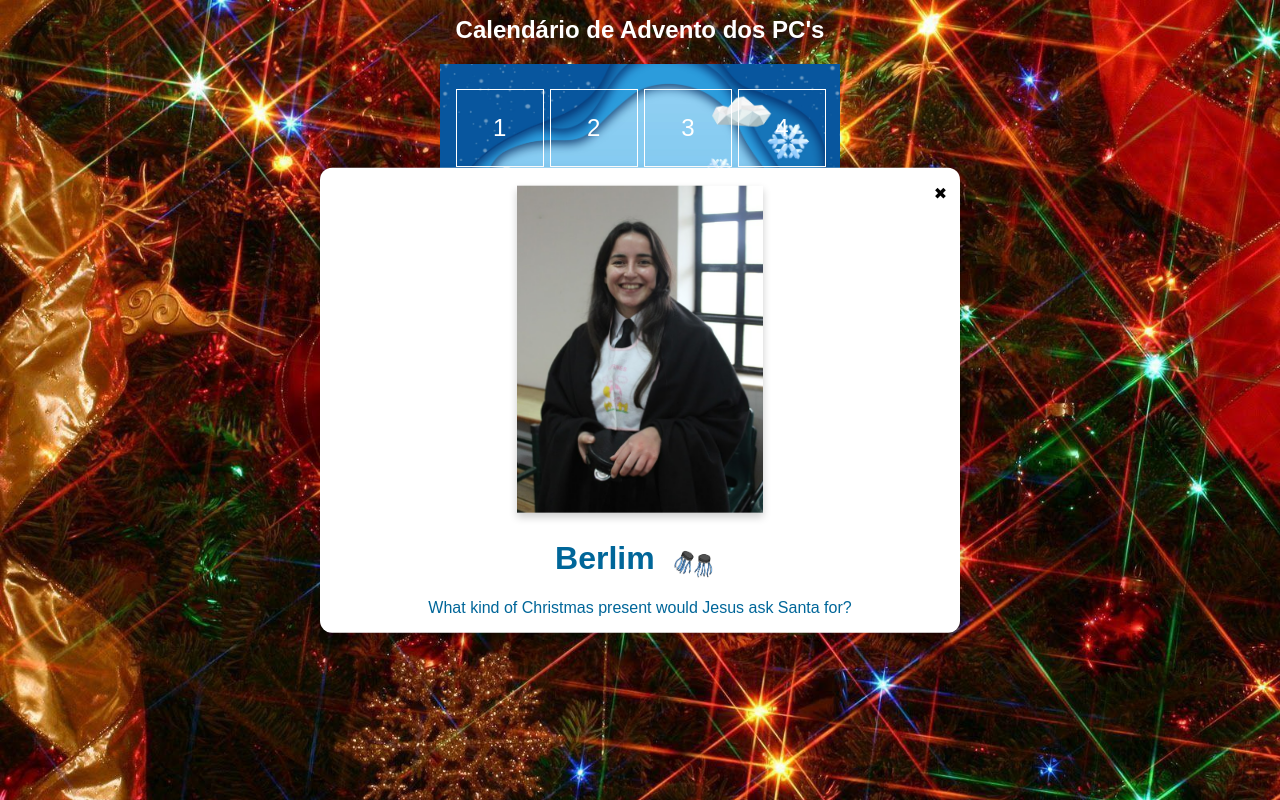
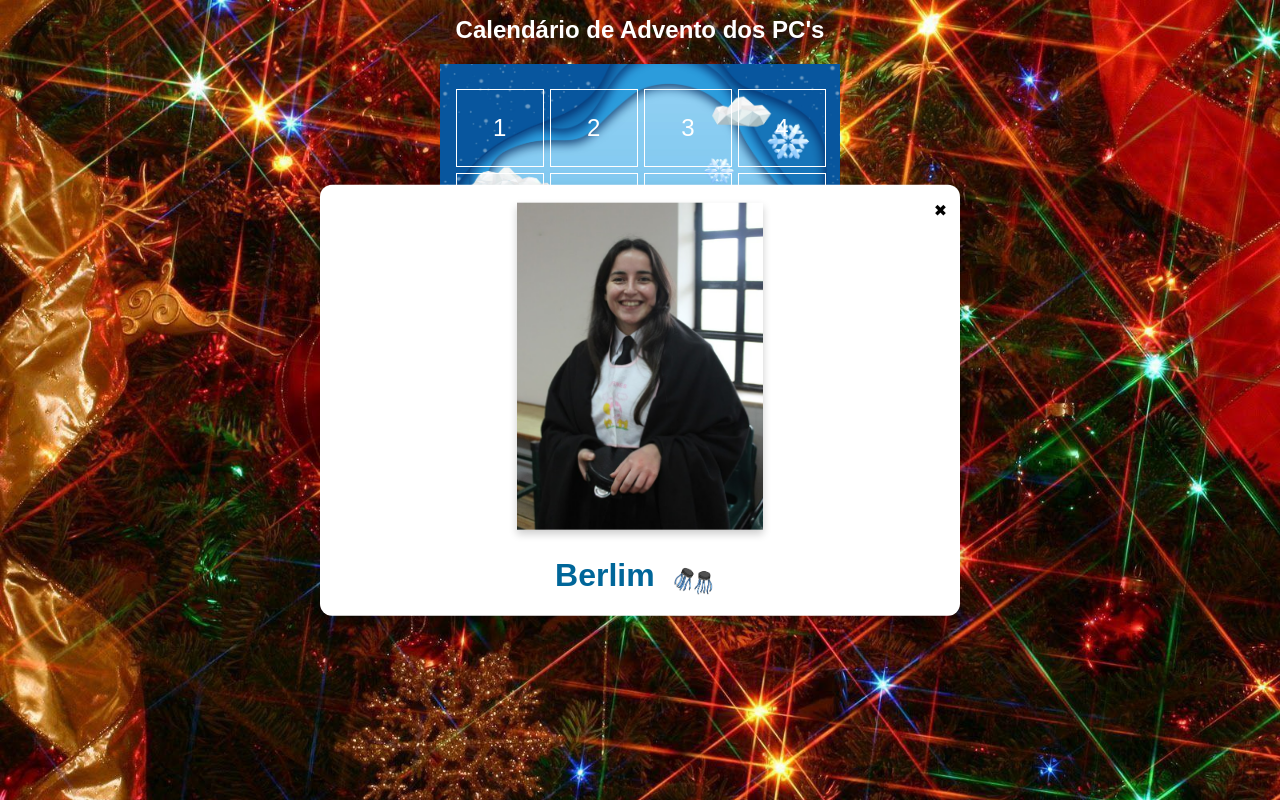
Before and after one commit to pcstaiscte/CalendarioVirtual, a plain HTML site: page index.html in a window 1280 px wide. Both pictures are taken after a click on the link "10". Drawn offline with Linux system fonts and the light colour scheme.

Commit message:
Card info now sourced from info.js

```diff
--- a/index.html
+++ b/index.html
@@ -11,8 +11,6 @@
 		<link rel='stylesheet' href='//fonts.googleapis.com/css?family=Lato:300,400,700'>
 		<link rel="stylesheet" href="//cdnjs.cloudflare.com/ajax/libs/ionicons/1.5.2/css/ionicons.min.css">
 		<link rel="stylesheet" href="style.css" media="all">
-		<link rel="stylesheet" href="https://cdnjs.cloudflare.com/ajax/libs/font-awesome/4.7.0/css/font-awesome.min.css">
-
 	</head>
 
 	<body>
@@ -23,7 +21,7 @@
 		</div>
 		<div id="card" style="display: none;">
 			<p id="close" onclick="toggleCard()">&#10006;</p>
-			<img id="picture" src="resources/berlim.png" alt="John" style="width:100%">
+			<img id="picture" src="resources/berlim.jpg" style="width:100%">
 			<h1 id="name">
 				Berlim
 				<img id="naipe" src="resources/pandeireta.png">
@@ -31,6 +29,7 @@
 			<p id="message"></p>
 		</div>
 
+		<script src="scripts/info.js"></script>
 		<script src="scripts/messages.js"></script>
 		<script src="scripts/calendar.js"></script>
 
--- a/resources/info.json
+++ /dev/null
@@ -1,5 +0,0 @@
-[
-    {
-
-    }
-]
--- a/scripts/calendar.js
+++ b/scripts/calendar.js
@@ -5,7 +5,7 @@ function Door(calendar, day) {
 
 	this.width = ((calendar.width - 0.1 * calendar.width) / 4) * 0.95;
 	this.height = ((calendar.height - 0.1 * calendar.height) / 6) * 0.95;
-	this.adventMessage = messages[day - 1][0];
+	this.adventMessage = info[day - 1];
 	this.x = ( 0.04 * calendar.width + ((day- 1) % 4) * (1.1 * this.width) );
 	this.y = - ( 0.96 * calendar.height - Math.floor((day - 1) / 4) * (1.1 * this.height) );
 
@@ -57,5 +57,9 @@ function toggleCard(message){
 	}else {
 		card.style.display = "none"; }
 
-	document.getElementById("message").textContent = message;
+	document.getElementById("picture").src = message.picture;
+	naipe = "<img id='naipe' src=" + message.naipe + ">";
+	document.getElementById("name").textContent = message.name;
+	document.getElementById("name").insertAdjacentHTML('beforeend', naipe);
+	document.getElementById("message").textContent = message.text;
 }
--- /dev/null
+++ b/scripts/info.js
@@ -0,0 +1,14 @@
+var info = [
+    {
+        'name': 'Berlim',
+        'naipe': 'resources/pandeireta.png',
+        'picture': 'resources/berlim.jpg',
+        'text': 'Todos os natais abano os presentes para tentar perceber o que são. Uma vez, quando era mais nova e ainda não tinha um telemóvel, andei o mês inteiro super feliz porque estava convencida de que um dos presentes era um telemóvel. Tudo o indicava, o tamanho da caixa, o barulho que fazia quando abanava... Quando abri o presente não era um telemóvel, era um mini ferro de engomar. Acho que conseguem adivinhar como foi o meu dia a seguir. Dou-vos uma pista, não mandei mensagens aos meus amigos!'
+    },
+    {
+        'name': 'Àbrás',
+        'naipe': 'resources/bandolim.png',
+        'picture': 'resources/abras.jpg',
+        'text': 'A mais inesperada foi um relógio e a mais estranha foi uma espécie de cubo rubik mas esférico, até hoje ainda não consegui resolver.É sempre em casa dos meus avós e esperamos sempre até há meia noite para abrir as prendas, o normal. Descobri que o pai natal não era real porque estava a usar uns chinelos iguais aos da minha avó.'
+    }
+]
```
Also changed, not shown: resources/bandolim.png (added), resources/berlim.jpg (renamed from resources/berlim.png), resources/guitarra.png (added), 1 other file.
